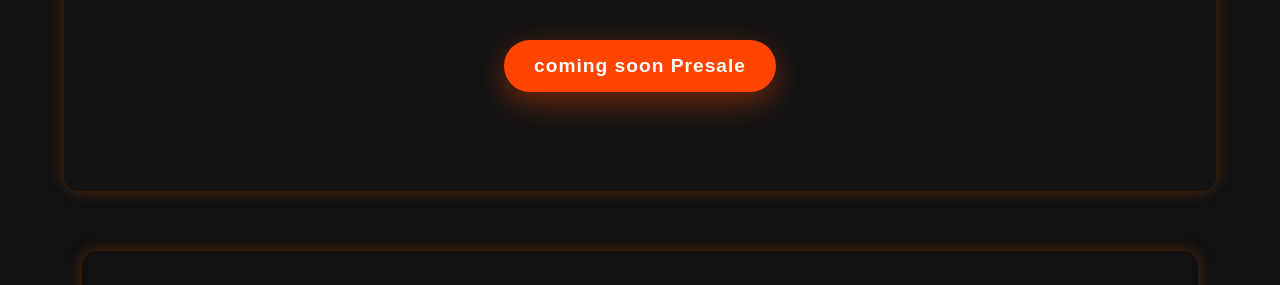
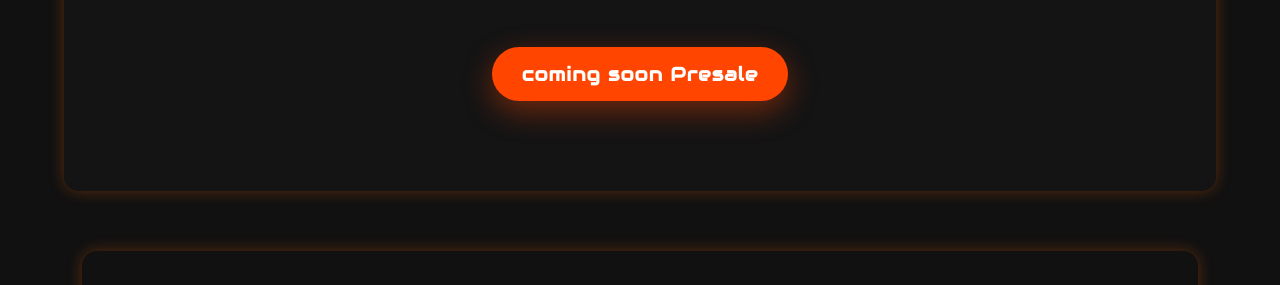
Before and after one commit to Kry3pton/bhaalu, a plain HTML site: page index.html in a window 1280 px wide. Shown: the part 389-674 px from the top of the page. Drawn offline with Linux system fonts and the light colour scheme.

Commit message:
index.html

```diff
--- a/index.html
+++ b/index.html
@@ -4,6 +4,7 @@
     <meta charset="UTF-8">
     <link rel="stylesheet" href="styles.css">
     <link rel="stylesheet" href="https://cdnjs.cloudflare.com/ajax/libs/font-awesome/6.0.0-beta3/css/all.min.css">
+    <link href="https://fonts.googleapis.com/css2?family=Audiowide&display=swap" rel="stylesheet">
     <title>Bhaalu Token - The Laziest Yet Strongest Memecoin!</title>
 
 </head>
```
